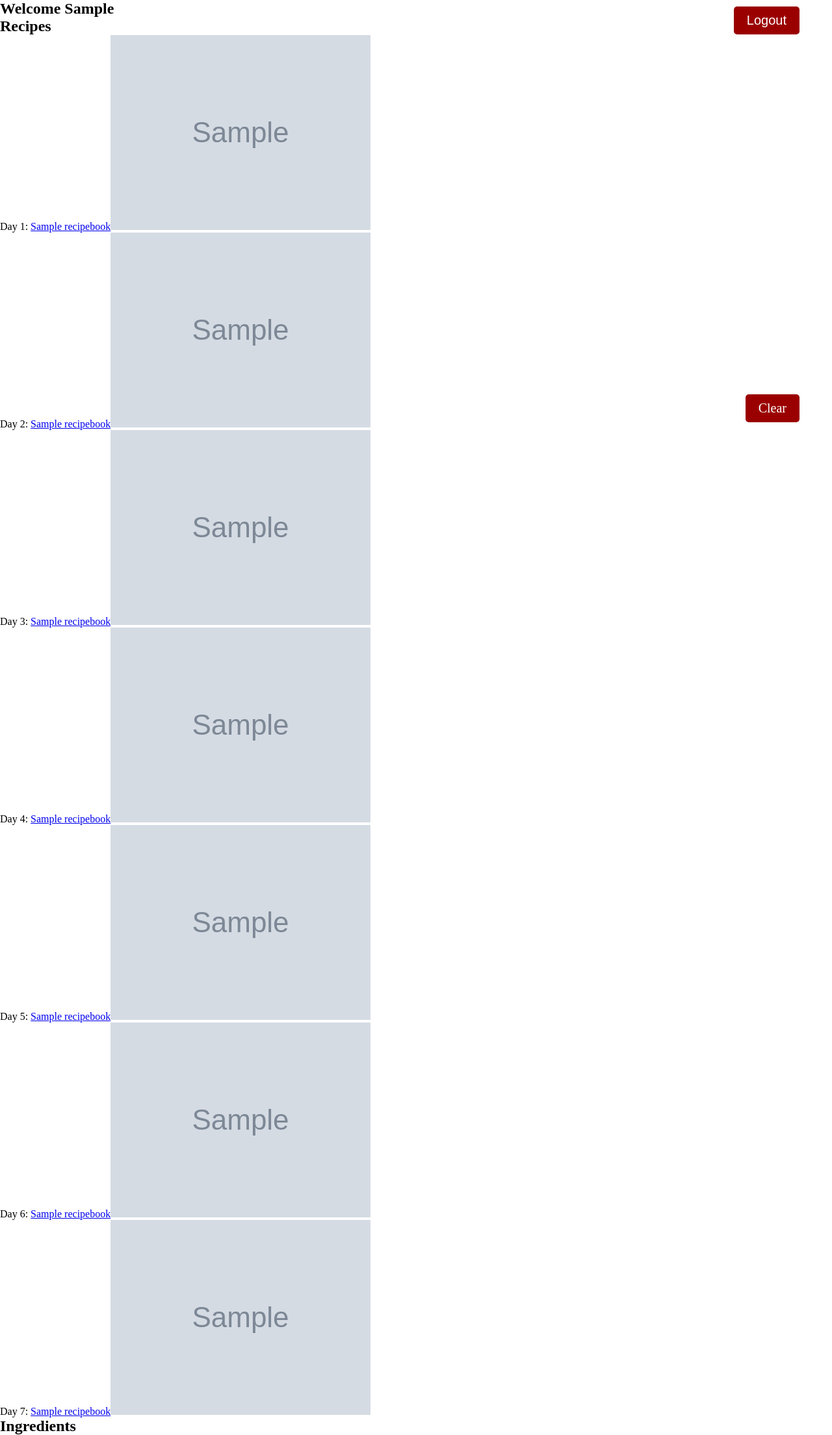
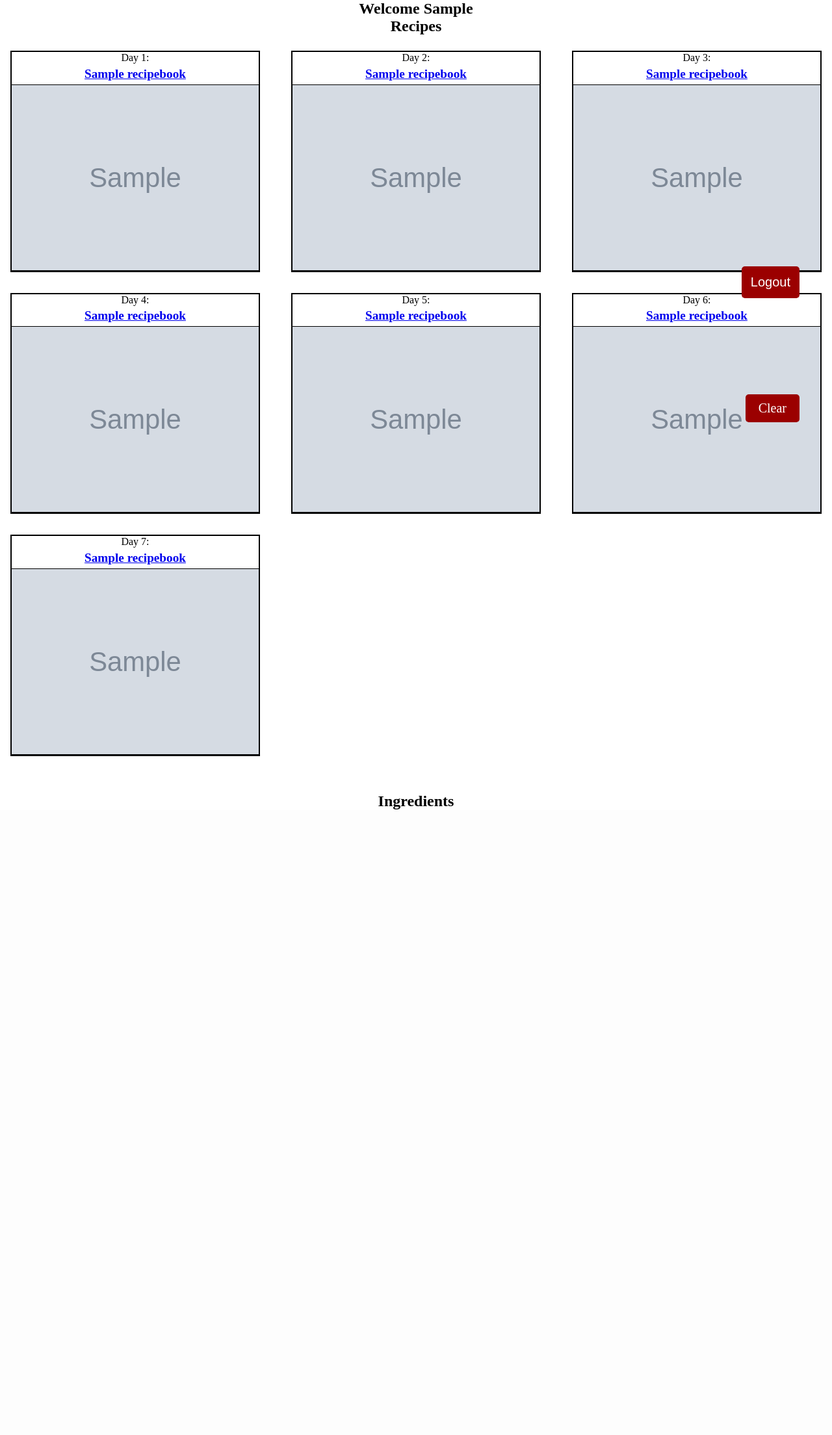
Before and after one commit to Najah7/menu-planning-app, a Django app: page /home/personal/ in a window 1280 px wide. Shown: the part 90-2299 px from the top of the page at 65% size. After the commit the page ends 1336 px from the top, so only its background shows below. Run offline with Django 5.2, Linux system fonts and the light colour scheme; a user stored in the database is signed in; tables that the repository leaves empty hold one stand-in row (values such as "Sample post"); grey boxes marked "Sample" are stand-in pictures.

Commit message:
update basic.css,ingredient_list.html,personal.html,weeklyrecipe_list.html

```diff
--- a/src/static/css/basic.css
+++ b/src/static/css/basic.css
@@ -168,8 +168,9 @@
 }
 
 .floating_btn.logout {
-  top: 80px;
+  top: 30rem;
   bottom: auto;
+  padding: 13px 14px;
 }
 
 .public_home_title {
@@ -190,8 +191,10 @@
 .recipies {
   margin-top: 1rem;
   display: grid;
-  grid-template-columns: auto auto auto;
-  justify-content: space-evenly;
+  /*grid-template-columns: auto auto auto;*/
+  /*justify-content: space-evenly;*/
+  grid-template-columns: repeat(3, 1fr);
+  gap: 1rem;
 }
 
 .recipe_item {
@@ -256,3 +259,33 @@
   font-weight: bold;
   margin-left: .5rem;
 }
+
+.category_name {
+  text-align: center;
+  font-weight: bold;
+  margin-top: 1.5rem;
+}
+
+.personal_name{
+  text-align: center;
+}
+
+.personal_recipe_name{
+  text-align: center;
+  margin-bottom: 1rem;
+}
+
+.personal_recipe {
+  margin: 1.5rem 0;
+  display: flex;
+}
+
+.personal_ingredients_name{
+  text-align: center;
+  margin-top: 3rem;
+}
+
+.personal_ingredients{
+  margin: 0;
+  text-align: center;
+}
--- a/src/templates/home/ingredient_list.html
+++ b/src/templates/home/ingredient_list.html
@@ -9,12 +9,12 @@
 {% regroup items by category as category_list %}
 
 {% for category in category_list %}
-<h1> {{category.grouper.name}} </h1>
+<h1 class="category_name"> {{category.grouper.name}} </h1>
   <div class="recipies">
     {% for item in category.list %}
     <div class="recipe_item" onclick='location.href="/home/recipes/{{item.recipe.id}}";'>
-      <p> {{item.recipe}} </p>
-      <img src="{{item.recipe.img}}?interpolation=lanczos-none&fit=around|320:320&crop=320:320;*,*">
+      <p class="recipe_item_name"> {{item.recipe}} </p>
+      <img class="recipe_item_img" src="{{item.recipe.img}}?interpolation=lanczos-none&fit=around|320:320&crop=320:320;*,*">
     </div>
     {% endfor %}
   </div>
--- a/src/templates/home/personal.html
+++ b/src/templates/home/personal.html
@@ -6,25 +6,25 @@
 {% endblock %}
 
 {% block content %}
-<h2>Welcome {{ user.first_name }}</h2>
+<h2 class="personal_name">Welcome {{ user.first_name }}</h2>
 
 <a href="{% url 'home:clear_personal' %}" class="floating_btn">Clear</a>
 
 {% if exists %}
-  <div>
-    <h2>Recipes</h2>
-    {% if item1 != None %}<p>Day 1: <a href="{{link1}}">{{item1}}</a><img src="{{img1}}?interpolation=lanczos-none&fit=around|40:40&crop=40:40;*,*"></p>{% endif %}
-    {% if item2 != None %}<p>Day 2: <a href="{{link2}}">{{item2}}</a><img src="{{img2}}?interpolation=lanczos-none&fit=around|40:40&crop=40:40;*,*"></p>{% endif %}
-    {% if item3 != None %}<p>Day 3: <a href="{{link3}}">{{item3}}</a><img src="{{img3}}?interpolation=lanczos-none&fit=around|40:40&crop=40:40;*,*"></p>{% endif %}
-    {% if item4 != None %}<p>Day 4: <a href="{{link4}}">{{item4}}</a><img src="{{img4}}?interpolation=lanczos-none&fit=around|40:40&crop=40:40;*,*"></p>{% endif %}
-    {% if item5 != None %}<p>Day 5: <a href="{{link5}}">{{item5}}</a><img src="{{img5}}?interpolation=lanczos-none&fit=around|40:40&crop=40:40;*,*"></p>{% endif %}
-    {% if item6 != None %}<p>Day 6: <a href="{{link6}}">{{item6}}</a><img src="{{img6}}?interpolation=lanczos-none&fit=around|40:40&crop=40:40;*,*"></p>{% endif %}
-    {% if item7 != None %}<p>Day 7: <a href="{{link7}}">{{item7}}</a><img src="{{img7}}?interpolation=lanczos-none&fit=around|40:40&crop=40:40;*,*"></p>{% endif %}
+  <h2 class="personal_recipe_name">Recipes</h2>
+  <div class="recipies">
+    {% if item1 != None %}<div class="recipe_item"><p>Day 1: <br><a href="{{link1}}"><p class="recipe_item_name">{{item1}}</p></a><img class="recipe_item_img" src="{{img1}}?interpolation=lanczos-none&fit=around|320:320&crop=320:320;*,*"></p>{% endif %}</div>
+    {% if item1 != None %}<div class="recipe_item"><p>Day 2: <br><a href="{{link2}}"><p class="recipe_item_name">{{item2}}</p></a><img class="recipe_item_img" src="{{img2}}?interpolation=lanczos-none&fit=around|320:320&crop=320:320;*,*"></p>{% endif %}</div>
+    {% if item3 != None %}<div class="recipe_item"><p>Day 3: <br><a href="{{link3}}"><p class="recipe_item_name">{{item3}}</p></a><img class="recipe_item_img" src="{{img3}}?interpolation=lanczos-none&fit=around|320:320&crop=320:320;*,*"></p>{% endif %}</div>
+    {% if item4 != None %}<div class="recipe_item"><p>Day 4: <br><a href="{{link4}}"><p class="recipe_item_name">{{item4}}</p></a><img class="recipe_item_img" src="{{img4}}?interpolation=lanczos-none&fit=around|320:320&crop=320:320;*,*"></p>{% endif %}</div>
+    {% if item5 != None %}<div class="recipe_item"><p>Day 5: <br><a href="{{link5}}"><p class="recipe_item_name">{{item5}}</p></a><img class="recipe_item_img" src="{{img5}}?interpolation=lanczos-none&fit=around|320:320&crop=320:320;*,*"></p>{% endif %}</div>
+    {% if item6 != None %}<div class="recipe_item"><p>Day 6: <br><a href="{{link6}}"><p class="recipe_item_name">{{item6}}</p></a><img class="recipe_item_img" src="{{img6}}?interpolation=lanczos-none&fit=around|320:320&crop=320:320;*,*"></p>{% endif %}</div>
+    {% if item7 != None %}<div class="recipe_item"><p>Day 7: <br><a href="{{link7}}"><p class="recipe_item_name">{{item7}}</p></a><img class="recipe_item_img" src="{{img7}}?interpolation=lanczos-none&fit=around|320:320&crop=320:320;*,*"></p>{% endif %}</div>
   </div>
   <div>
-    <h2>Ingredients</h2>
+    <h2 class="personal_ingredients_name">Ingredients</h2>
     {% for ingredient in ingredients %}
-      <p>{{ingredient}}</p>
+      <p class="personal_ingredients">{{ingredient}}</p>
     {% endfor %}
   </div>
 {% endif %}
--- a/src/templates/home/weeklyrecipe_list.html
+++ b/src/templates/home/weeklyrecipe_list.html
@@ -5,8 +5,9 @@
 <div class="recipies">
   {% for recipe in weekly_recipes %}
   <div class="recipe_item" onclick='location.href="/home/recipes/{{recipe.id}}";'>
-    <p>{{recipe.recipeName}}</p>
+    <p class="recipe_item_name">{{recipe.recipeName}}</p>
     <img
+      class="recipe_item_img"
       src="{{recipe.img}}?interpolation=lanczos-none&fit=around|320:320&crop=320:320;*,*"
     />
   </div>
```
